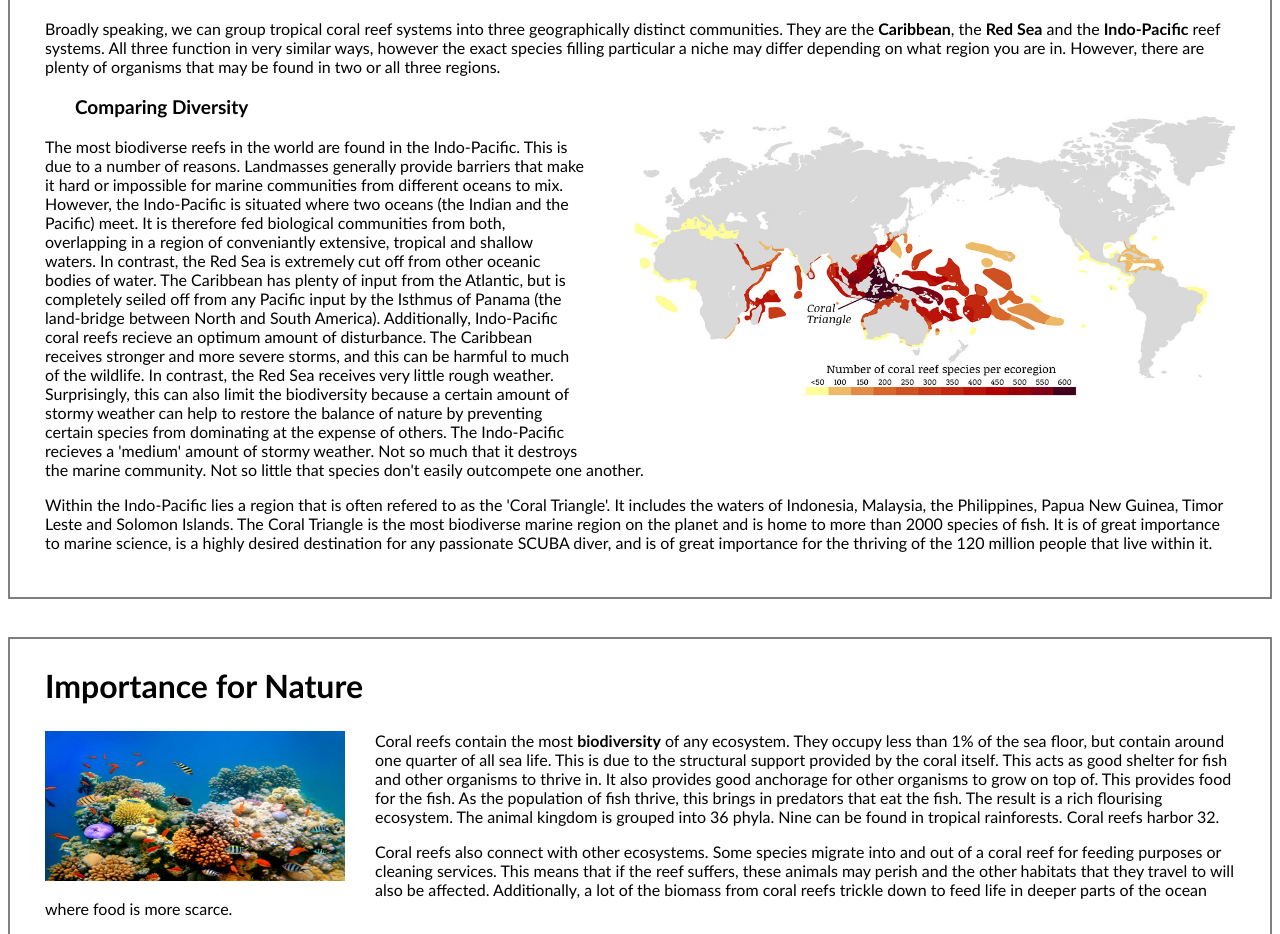
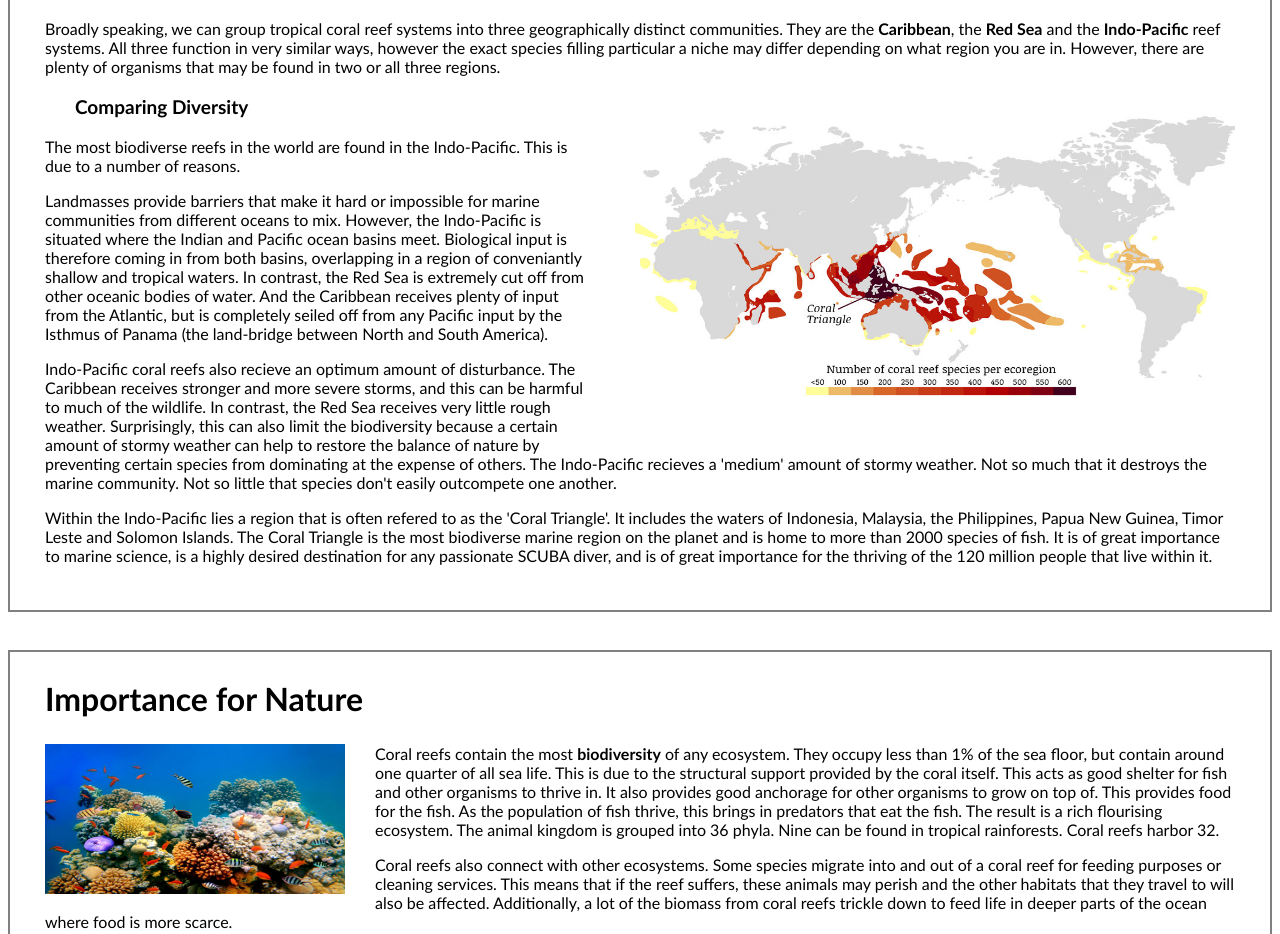
Before and after one commit to Joero1/Coral-Reefs-For-Cadets-Introduction-to-Coral-Reefs, a plain HTML site: page index.html in a window 1280 px wide. Shown: the part 2040-2974 px from the top of the page. Drawn offline with Linux system fonts and the light colour scheme.

Commit message:
Update index.html

```diff
--- a/index.html
+++ b/index.html
@@ -114,11 +114,16 @@
     particular a niche may differ depending on what region you are in. However, there are plenty of organisms that may be found in two or all three regions.</p>
               <img height="330" width="600" align="right" style="padding-top: 20px; padding-left: 50px;" src="reefHotspots.jpg">
     <h3 style="font-size: 19px; padding-left: 30px;">Comparing Diversity</h3>
-    <p>The most biodiverse reefs in the world are found in the Indo-Pacific. This is due to a number of reasons.
-      Landmasses generally provide barriers that make it hard or impossible for marine communities from different oceans to mix. However, the Indo-Pacific is situated where two oceans (the Indian and the Pacific) meet.
-     It is therefore fed biological communities from both, overlapping in a region of conveniantly extensive, tropical and shallow waters. In contrast, the Red Sea is extremely cut off from other oceanic bodies of water.
-      The Caribbean has plenty of input from the Atlantic, but is completely seiled off from any Pacific input by the Isthmus of Panama (the land-bridge between North and South America).
-      Additionally, Indo-Pacific coral reefs recieve an optimum amount of disturbance. The Caribbean receives stronger and more severe storms, and this can be harmful to much of the wildlife. In contrast, the Red Sea receives very little rough weather. Surprisingly, this can also limit the biodiversity because a certain amount of stormy weather can help to restore the balance of nature by preventing certain species from dominating at the expense of others. The Indo-Pacific recieves a 'medium' amount of stormy weather. Not so much that it destroys the marine community. Not so little that species don't easily outcompete one another.</p>
+    <p>The most biodiverse reefs in the world are found in the Indo-Pacific. This is due to a number of reasons.</p>
+      <p>Landmasses provide barriers that make it hard or impossible for marine communities from different oceans to mix. However, the Indo-Pacific is situated where the Indian
+      and Pacific ocean basins meet. Biological input is therefore coming in from both basins, overlapping in a region of conveniantly shallow and tropical waters.
+      In contrast, the Red Sea is extremely cut off from other oceanic bodies of water. And the Caribbean receives plenty of input from the Atlantic, but is completely seiled off
+      from any Pacific input by the Isthmus of Panama (the land-bridge between North and South America).</p>
+      <p>Indo-Pacific coral reefs also recieve an optimum amount of disturbance.
+        The Caribbean receives stronger and more severe storms, and this can be harmful to much of the wildlife.
+        In contrast, the Red Sea receives very little rough weather.
+        Surprisingly, this can also limit the biodiversity because a certain amount of stormy weather can help to restore the balance of nature by preventing certain species from dominating at the expense of others.
+        The Indo-Pacific recieves a 'medium' amount of stormy weather. Not so much that it destroys the marine community. Not so little that species don't easily outcompete one another.</p>
   <p>Within the Indo-Pacific lies a region that is often refered to as the 'Coral Triangle'. It includes the waters of Indonesia, Malaysia, the Philippines, Papua New Guinea, Timor Leste and Solomon Islands. The Coral Triangle is the most biodiverse marine region on the planet and is home to more than 2000 species of fish. It is of great importance to marine science, is a highly desired destination for any passionate SCUBA diver, and is of great importance for the thriving of the 120 million people that live within it.</p>
   <br>
   </div>
```
